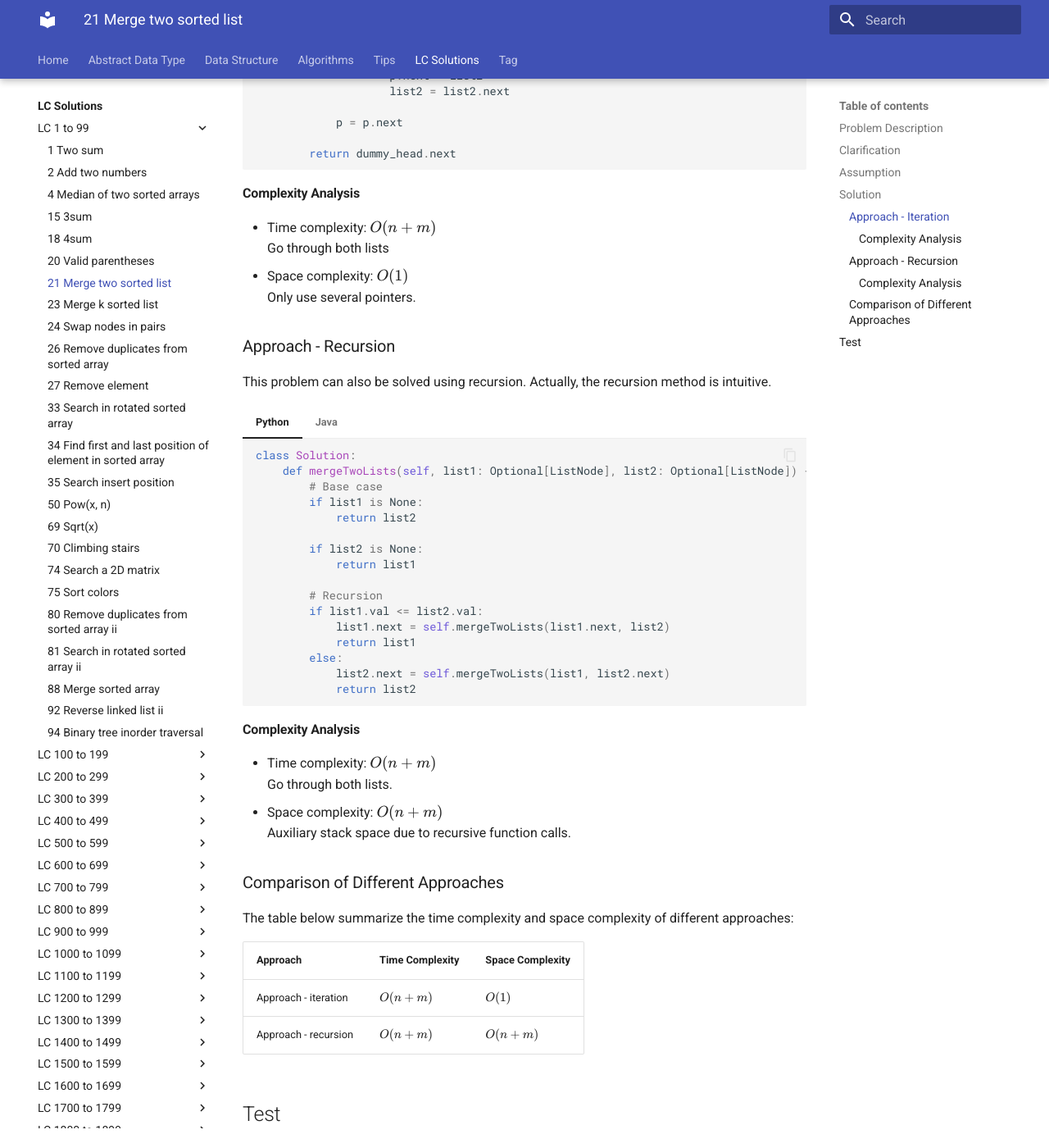
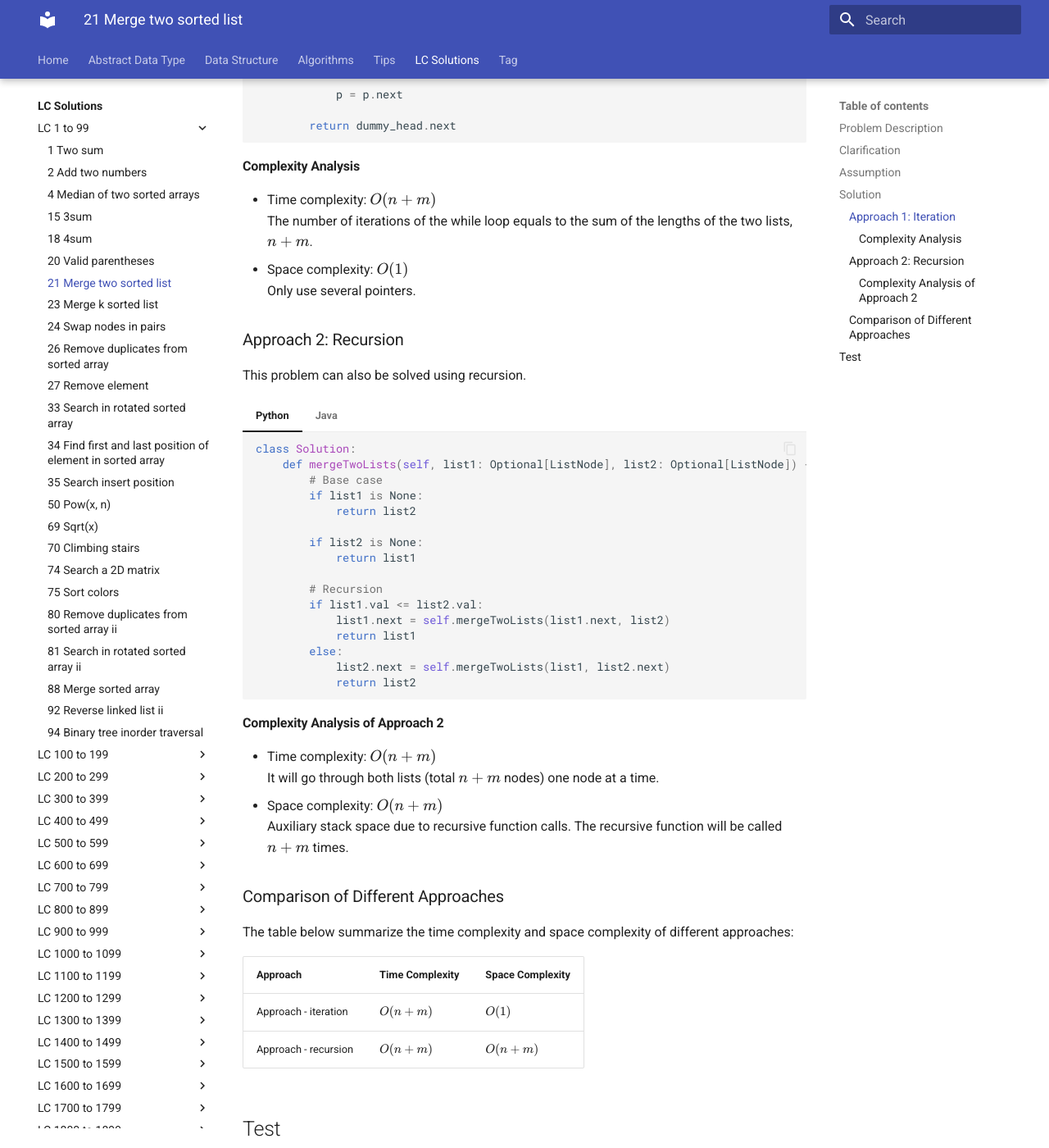
Before and after one commit to RogerLuo-Code/coding-practice, an MkDocs documentation site: the page built from docs/lc-solutions/lc0001-0099/lc0021-merge-two-sorted-lists.md, in a window 1280 px wide and 1400 px high, scrolled down 1282 px. Shown: the whole window at 82% size. Built offline with MkDocs 1.6.1 and Material for MkDocs 9.7.7, drawn with Linux system fonts in a browser that asks for light colours; some of the changed text lies outside the part shown.

Commit message:
Minor format and notes change for LC21

````diff
--- a/docs/lc-solutions/lc0001-0099/lc0021-merge-two-sorted-lists.md
+++ b/docs/lc-solutions/lc0001-0099/lc0021-merge-two-sorted-lists.md
@@ -20,8 +24,12 @@ Return _the head of the merged linked list_.
 ## Assumption
 
 ## Solution
-### Approach - Iteration
-Start with a dummy head and then compare list1 and list 2 one node at a time. Add nodes with smaller value to the list. Need to handle situation where either list 1 or list 2 ends first.
+
+### Approach 1: Iteration
+
+Start with a dummy head and then compare list1 and list 2 one node at a time. Add nodes
+with smaller value to the list. Need to handle situation where either list 1 or list 2
+ends first.
 
 === "Python"
     ```python
@@ -95,13 +103,16 @@ Start with a dummy head and then compare list1 and list 2 one node at a time. Ad
     ```
 
 #### Complexity Analysis
-* Time complexity: $O(n + m)$
-	Go through both lists
-* Space complexity: $O(1)$
-	Only use several pointers.
 
-### Approach - Recursion
-This problem can also be solved using recursion. Actually, the recursion method is intuitive.
+- Time complexity: $O(n + m)$
+  The number of iterations of the while loop equals to the sum of the lengths of the two
+  lists, $n + m$.
+- Space complexity: $O(1)$
+  Only use several pointers.
+
+### Approach 2: Recursion
+
+This problem can also be solved using recursion.
 
 === "Python"
     ```python
@@ -145,18 +156,21 @@ This problem can also be solved using recursion. Actually, the recursion method
     }
     ```
 
-#### Complexity Analysis
-* Time complexity: $O(n + m)$
-	Go through both lists.
-* Space complexity: $O(n + m)$
-	Auxiliary stack space due to recursive function calls.
+#### Complexity Analysis of Approach 2
+
+- Time complexity: $O(n + m)$
+  It will go through both lists (total $n + m$ nodes) one node at a time.
+- Space complexity: $O(n + m)$
+  Auxiliary stack space due to recursive function calls. The recursive function will be
+  called $n + m$ times.
 
 ### Comparison of Different Approaches
+
 The table below summarize the time complexity and space complexity of different approaches:
 
-Approach 	 | Time Complexity 	| Space Complexity
------------- | --------------- 	| ----------------
-Approach - iteration |  $O(n + m)$ 	   	   	| $O(1)$
-Approach - recursion |  $O(n + m)$      		| $O(n + m)$
+Approach             | Time Complexity | Space Complexity
+---------------------|-----------------|-----------------
+Approach - iteration | $O(n + m)$      | $O(1)$
+Approach - recursion | $O(n + m)$      | $O(n + m)$
 
 ## Test
````
Also changed, not shown: other parts of docs/lc-solutions/lc0001-0099/lc0021-merge-two-sorted-lists.md (+8 -4 lines).
